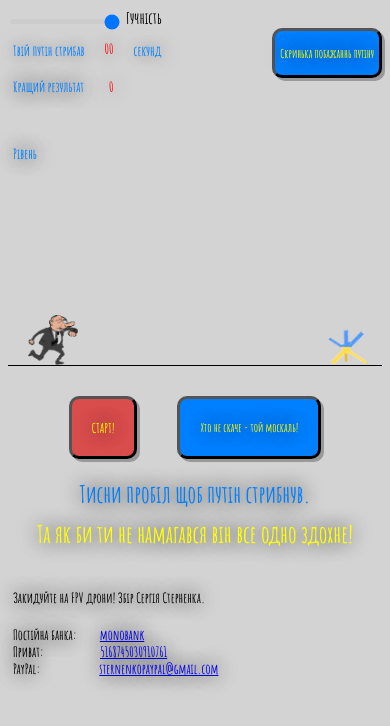
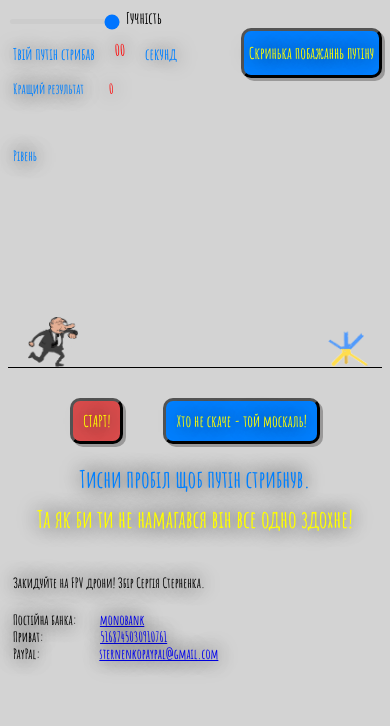
Before and after one commit to mittya-p/putin-zdoh, a plain HTML site: page index.html in a window 390 px wide. Drawn offline with nearby package versions, Linux system fonts and the light colour scheme; no server answers; a web font is replaced by a local one.

Commit message:
font size

```diff
--- a/style-media.css
+++ b/style-media.css
@@ -35,19 +35,18 @@
         display: flex;
         font-family: "Amatic SC", sans-serif;
         font-weight: 700;
-        font-size: 14px;
+        font-size: 16px;
     }
 
     .open-popup {
         margin-top: 0px;
         margin-left: auto;
         padding: 5px;
-        height: 50px;
         border-radius: 10px;
         border-width: 3px;
         font-family: "Amatic SC", sans-serif;
         font-weight: 700;
-        font-size: 12px;
+        font-size: 16px;
     }
 
     .popup {
@@ -56,7 +55,9 @@
 
     .popup button {
         font-family: "Amatic SC", sans-serif;
+        text-shadow: 0 0 20px #000;
         font-weight: 700;
+        font-size: 16px;
     }
 
     .popup .label__text {
@@ -124,13 +125,14 @@
         margin-left: 20px;
         margin-bottom: 10px;
         margin-right: 20px;
-        padding: 20px;
+        padding: 10px;
 
         border-radius: 10px;
         border-width: 3px;
         font-family: "Amatic SC", sans-serif;
+        text-shadow: 0 0 20px #000;
         font-weight: 700;
-        font-size: 12px;
+        font-size: 16px;
     }
 
     .btnJump:hover {}
@@ -144,9 +146,11 @@
         margin-left: 20px;
         margin-bottom: 10px;
         margin-right: 20px;
-        padding: 20px;
+        padding: 10px;
         font-family: "Amatic SC", sans-serif;
+        text-shadow: 0 0 20px #000;
         font-weight: 700;
+        font-size: 16px;
     }
 
     .btnStart:hover {}
@@ -247,6 +251,7 @@
     }
 
     .putin-in-Gaaga {
+        margin: 0 auto;
         width: 100px;
         height: 100px;
         background-image: url(./img/putin-in-Gaaga.png);
--- a/style.css
+++ b/style.css
@@ -203,6 +203,7 @@ h2 {
 }
 
 .putin-in-Gaaga {
+    margin: 0 auto;
     width: 100px;
     height: 100px;
     background-image: url(./img/putin-in-Gaaga.png);
```
